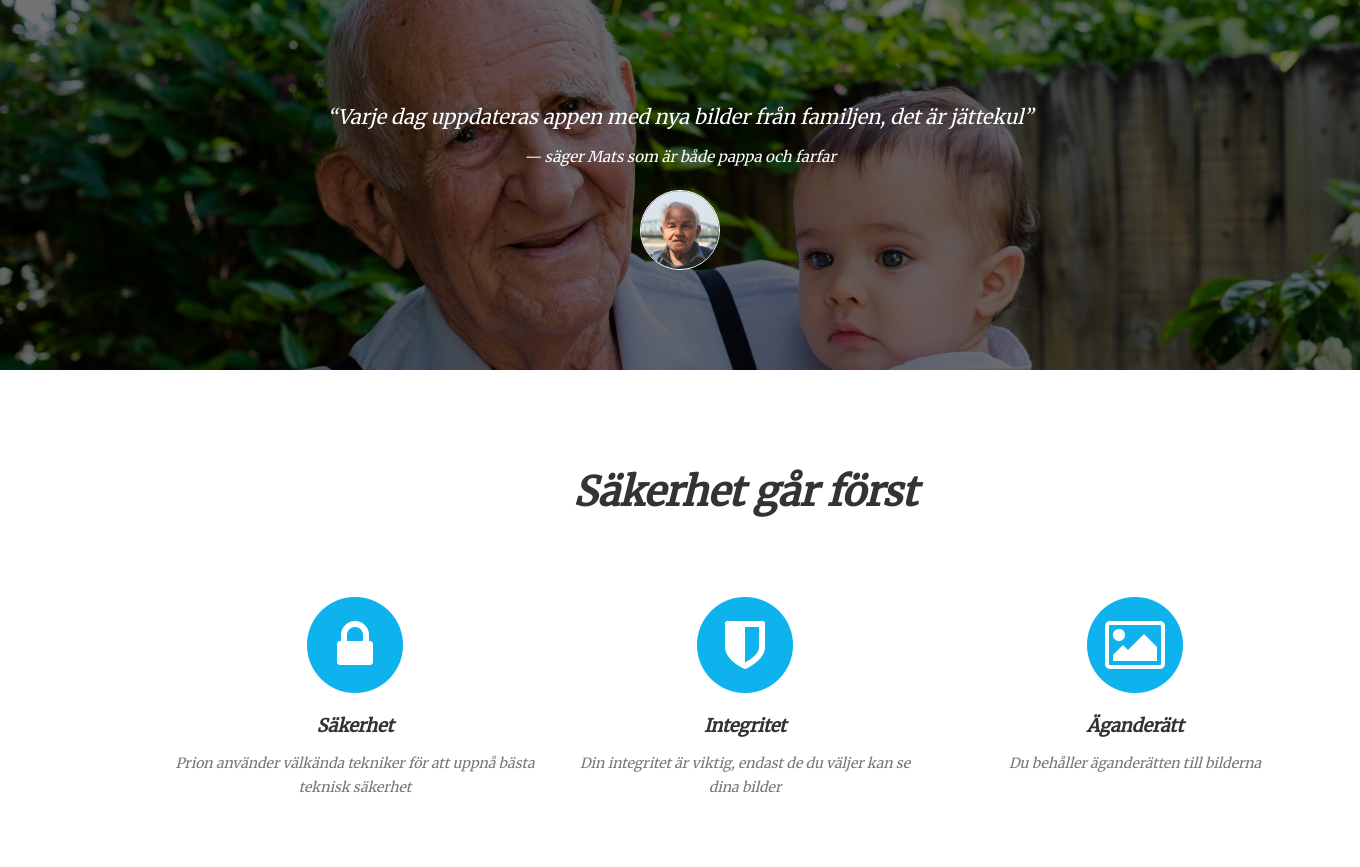
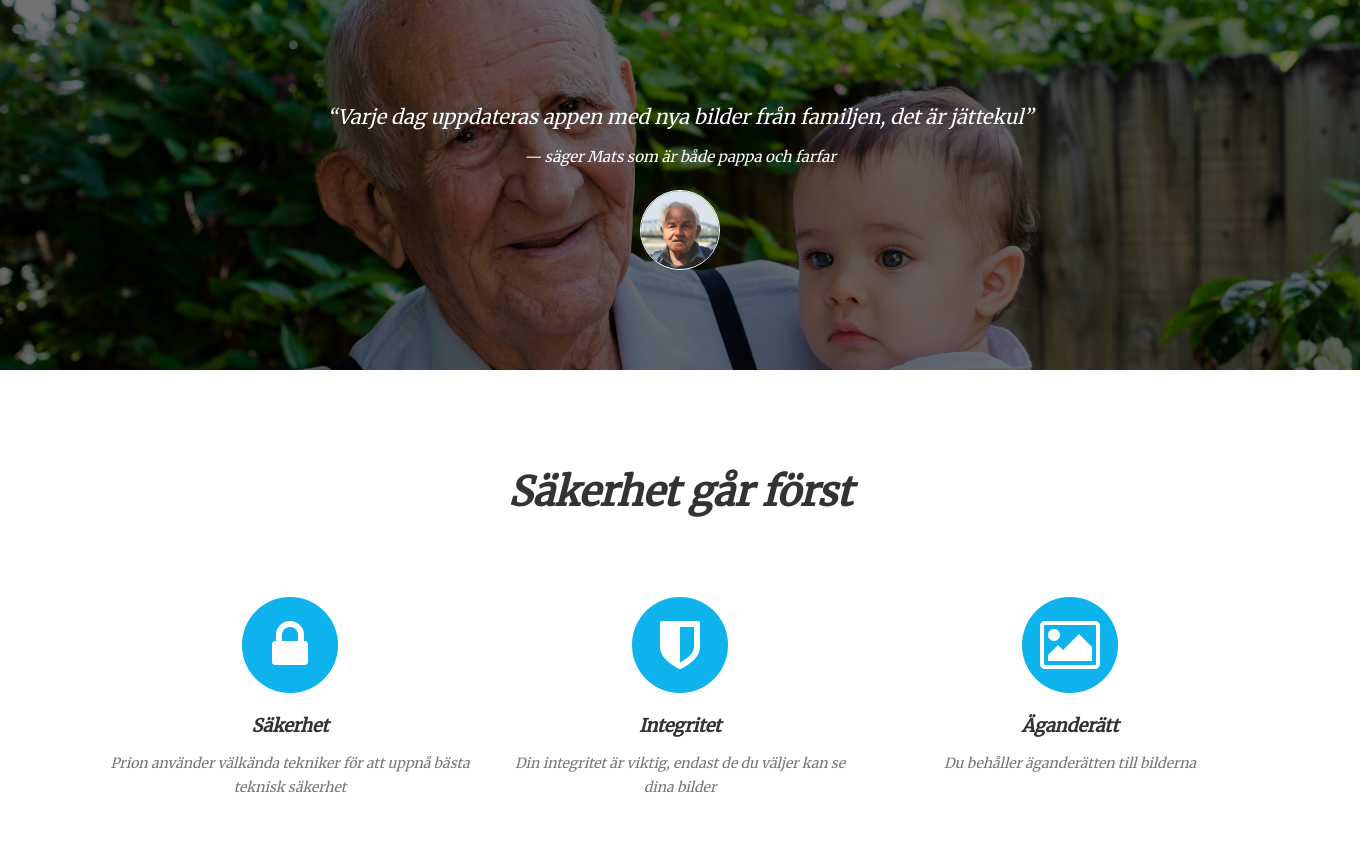
Before and after one commit to prion-app/prion-app.github.io, a PHP site: page /index.html in a window 1360 px wide. Shown: the part 3244-4111 px from the top of the page. Run offline with PHP 8.4, Linux system fonts and the light colour scheme.

Commit message:
Center problem

```diff
--- a/css/prion.css
+++ b/css/prion.css
@@ -167,6 +167,16 @@ section h2.section-heading {
     margin-right: auto;
   }
 
+  #services .container  {
+    margin-left: auto;
+    margin-right: auto;
+  }
+
+  #about .container  {
+    margin-left: auto;
+    margin-right: auto;
+  }
+
   .quote {
     font-size: 20px;
   }
@@ -196,14 +206,35 @@ section h2.section-heading {
     margin-right: auto;
   }
 
+  #services .container  {
+    margin-left: auto;
+    margin-right: auto;
+  }
+
+  #about .container  {
+    margin-left: auto;
+    margin-right: auto;
+  }
+
   header .intro-text .intro-lead-in {
       font-size: 15px;
   }
 }
 
 @media(min-width:1200px) {
+
   .container {
     margin-left: 160px;
+    margin-right: auto;
+  }
+
+  #services .container  {
+    margin-left: auto;
+    margin-right: auto;
+  }
+
+  #about .container  {
+    margin-left: auto;
     margin-right: auto;
   }
 
```
